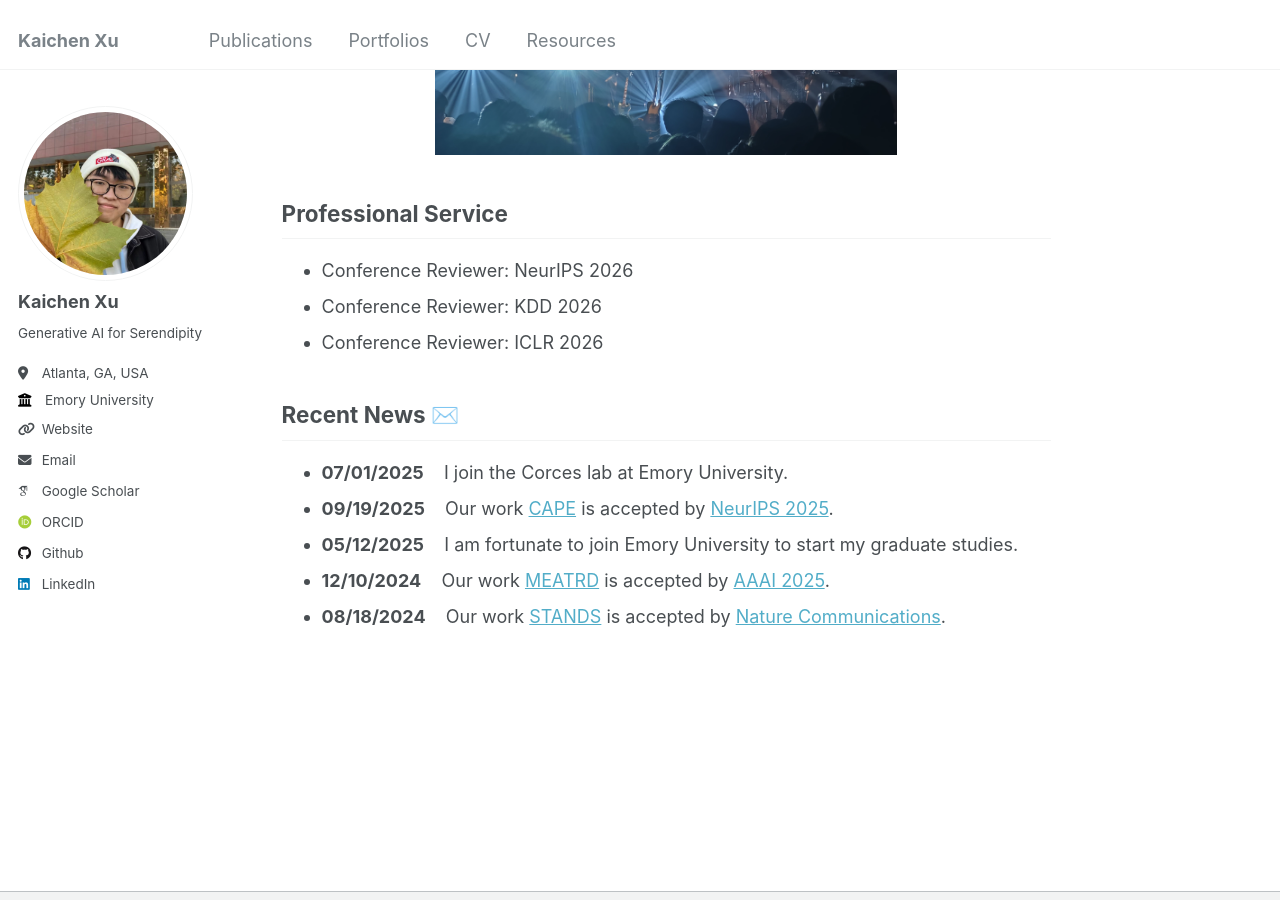
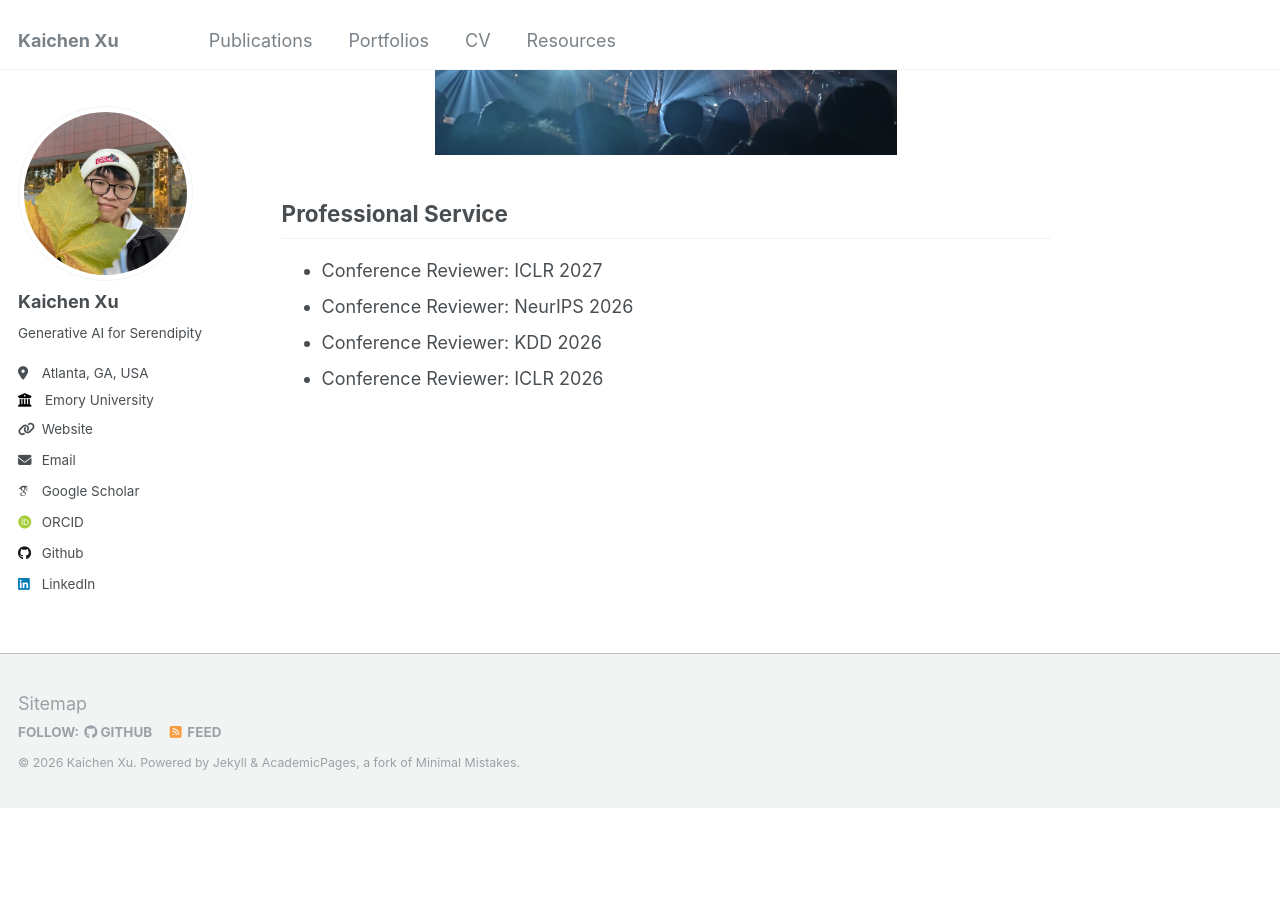
Before and after one commit to Catchxu/Catchxu.github.io, a Jekyll site: the page built from _pages/about.md, in a window 1280 px wide and 900 px high, scrolled down 1454 px. Built offline with Jekyll 4.4.1, drawn with Linux system fonts in a browser that asks for light colours; some web fonts are replaced; after the commit the page ends 2263 px from its top, so only the background shows below that.

Commit message:
Update homepage and cv

```diff
--- a/_pages/about.md
+++ b/_pages/about.md
@@ -29,14 +29,15 @@ In addition, I am currently applying to Ph.D. programs in Computer Science, Data
 
 
 ## Professional Service
+* Conference Reviewer: ICLR 2027
 * Conference Reviewer: NeurIPS 2026
 * Conference Reviewer: KDD 2026
 * Conference Reviewer: ICLR 2026
 
 
-## Recent News ✉️
+<!-- ## Recent News ✉️
 * <b>07/01/2025</b> &nbsp;&nbsp; I join the Corces lab at Emory University.
 * <b>09/19/2025</b> &nbsp;&nbsp; Our work [CAPE](/portfolios/portfolio-1/) is accepted by [NeurIPS 2025](https://neurips.cc/virtual/2025/poster/116613).
 * <b>05/12/2025</b> &nbsp;&nbsp; I am fortunate to join Emory University to start my graduate studies.
 * <b>12/10/2024</b> &nbsp;&nbsp; Our work [MEATRD](/portfolios/portfolio-2/) is accepted by [AAAI 2025](https://dl.acm.org/doi/10.1609/aaai.v39i12.33409).
-* <b>08/18/2024</b> &nbsp;&nbsp; Our work [STANDS](/portfolios/portfolio-3/) is accepted by [Nature Communications](https://www.nature.com/articles/s41467-024-52445-9).
+* <b>08/18/2024</b> &nbsp;&nbsp; Our work [STANDS](/portfolios/portfolio-3/) is accepted by [Nature Communications](https://www.nature.com/articles/s41467-024-52445-9). -->
```
Also changed, not shown: 1 other file.
